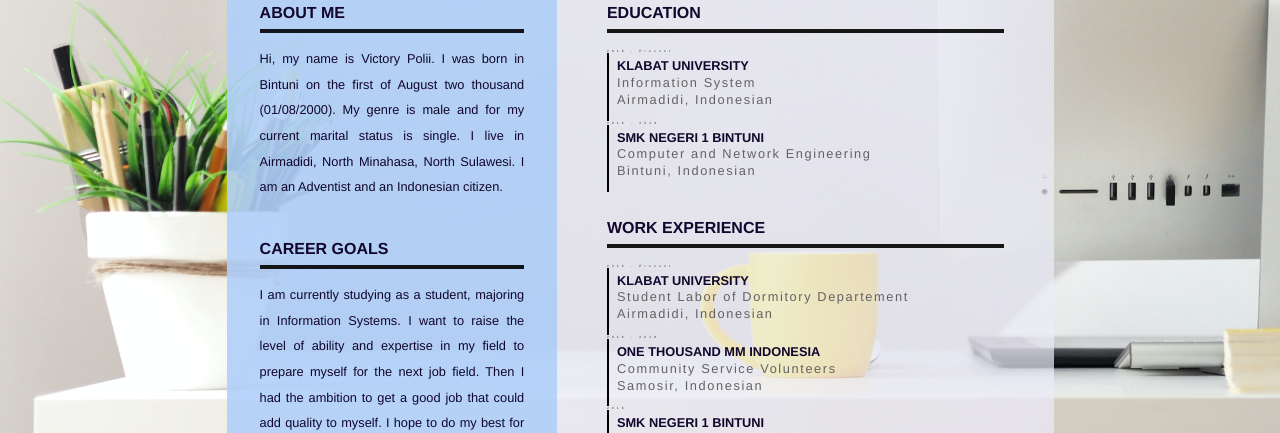
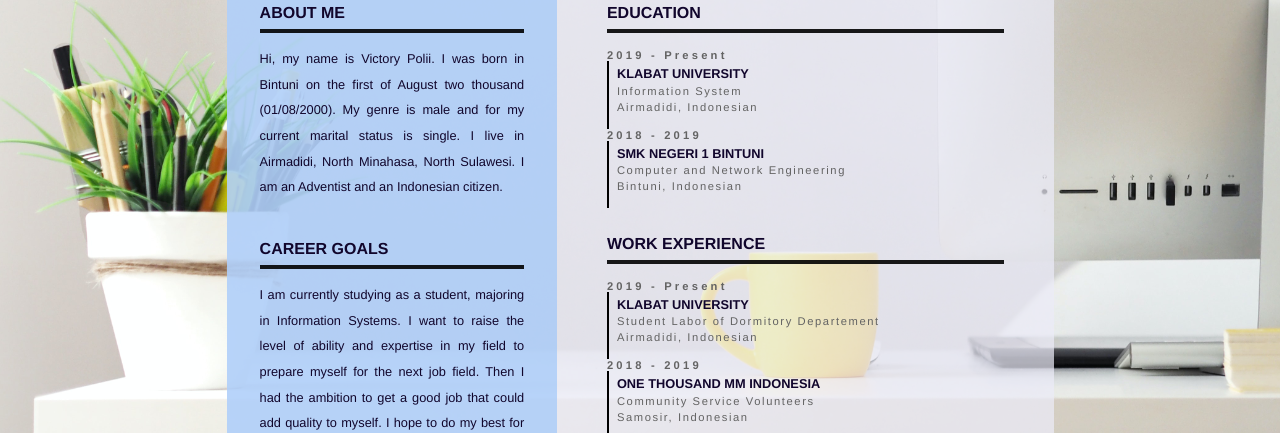
Before and after one commit to victorypolii/cv, a plain HTML site: page index.html in a window 1280 px wide. Shown: the part 352-785 px from the top of the page. Drawn offline with Linux system fonts and the light colour scheme.

Commit message:
Curriculum Vitae with css

```diff
--- a/style.css
+++ b/style.css
@@ -91,7 +91,7 @@
     margin-left: 0.5rem;
 }
 .daftar_berlist_after{
-    font-size: 0.8rem;
+    font-size: 0.7rem;
     color: rgb(99, 99, 99);
     letter-spacing: 0.1rem;
 }
@@ -100,7 +100,7 @@
    padding-bottom: 0.5rem;
 }
 .tahun_style{
-    font-size: 0.2rem;
+    font-size: 0.7rem;
     margin-bottom: 0rem;
     letter-spacing: 0.2rem;
     color: rgb(99, 99, 99);
```
